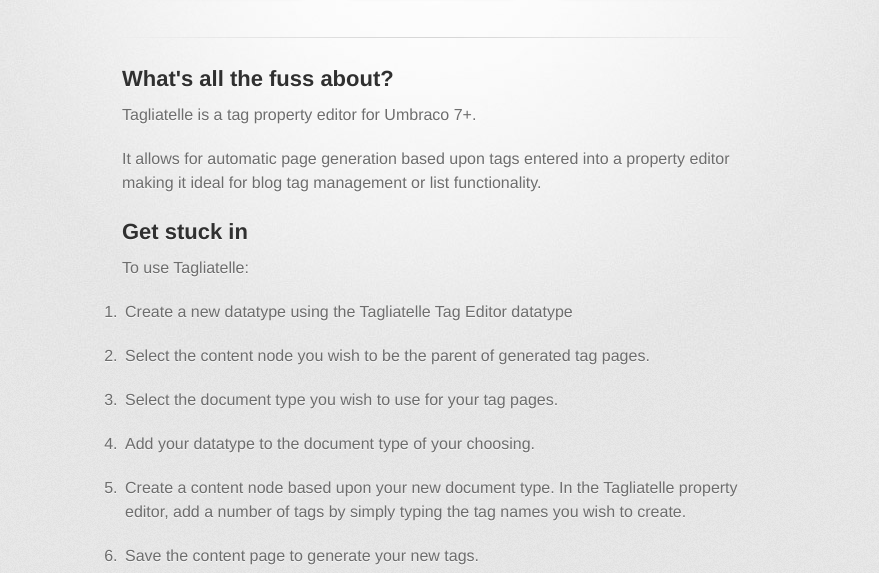
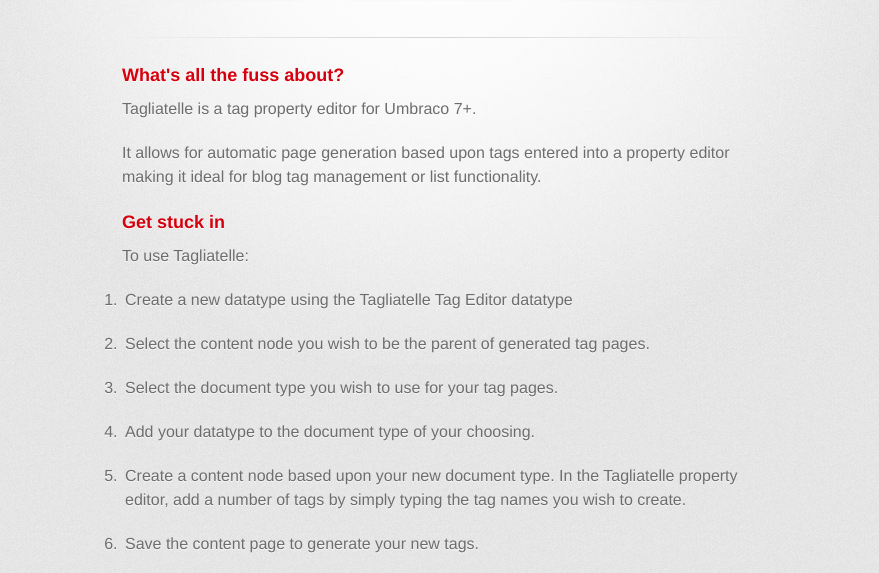
Before and after one commit to ArnoldV/jezzipin.TagliatelleTagManager, a plain HTML site: page index.html in a window 1280 px wide. Shown: the part 209-782 px from the top of the page, without its empty margins (208-1087 px from the left). Drawn offline with Linux system fonts and the light colour scheme; a web font is replaced by a local one.

Commit message:
Create gh-pages branch via GitHub

```diff
--- a/index.html
+++ b/index.html
@@ -31,15 +31,15 @@
         <hr>
 
         <section id="main_content">
-          <h2>
-<a id="whats-all-the-fuss-about" class="anchor" href="#whats-all-the-fuss-about" aria-hidden="true"><span aria-hidden="true" class="octicon octicon-link"></span></a>What's all the fuss about?</h2>
+          <h3>
+<a id="whats-all-the-fuss-about" class="anchor" href="#whats-all-the-fuss-about" aria-hidden="true"><span aria-hidden="true" class="octicon octicon-link"></span></a>What's all the fuss about?</h3>
 
 <p>Tagliatelle is a tag property editor for Umbraco 7+.</p>
 
 <p>It allows for automatic page generation based upon tags entered into a property editor making it ideal for blog tag management or list functionality.</p>
 
-<h2>
-<a id="get-stuck-in" class="anchor" href="#get-stuck-in" aria-hidden="true"><span aria-hidden="true" class="octicon octicon-link"></span></a>Get stuck in</h2>
+<h3>
+<a id="get-stuck-in" class="anchor" href="#get-stuck-in" aria-hidden="true"><span aria-hidden="true" class="octicon octicon-link"></span></a>Get stuck in</h3>
 
 <p>To use Tagliatelle: </p>
 
--- a/params.json
+++ b/params.json
@@ -1 +1 @@
-{"name":"Tagliatelle Tag Manager","tagline":"Automated tag generation and management for Umbraco","body":"## What's all the fuss about?\r\n\r\nTagliatelle is a tag property editor for Umbraco 7+.\r\n\r\nIt allows for automatic page generation based upon tags entered into a property editor making it ideal for blog tag management or list functionality.\r\n\r\n##Get stuck in\r\n\r\nTo use Tagliatelle: \r\n\r\n1. Create a new datatype using the Tagliatelle Tag Editor datatype\r\n\r\n2. Select the content node you wish to be the parent of generated tag pages.\r\n\r\n3. Select the document type you wish to use for your tag pages.\r\n\r\n4. Add your datatype to the document type of your choosing.\r\n\r\n5. Create a content node based upon your new document type. In the Tagliatelle property editor, add a number of tags by simply typing the tag names you wish to create.\r\n\r\n6. Save the content page to generate your new tags.\r\n\r\nYou can also select and assign existing tags using the Tagliatelle Tag Editor.\r\n\r\n### Authors and Contributors\r\nTagliatelle Tag Editor was developed solely by @JasonEspin\r\n\r\n","google":"","note":"Don't delete this file! It's used internally to help with page regeneration."}
+{"name":"Tagliatelle Tag Manager","tagline":"Automated tag generation and management for Umbraco","body":"### What's all the fuss about?\r\n\r\nTagliatelle is a tag property editor for Umbraco 7+.\r\n\r\nIt allows for automatic page generation based upon tags entered into a property editor making it ideal for blog tag management or list functionality.\r\n\r\n### Get stuck in\r\n\r\nTo use Tagliatelle: \r\n\r\n1. Create a new datatype using the Tagliatelle Tag Editor datatype\r\n\r\n2. Select the content node you wish to be the parent of generated tag pages.\r\n\r\n3. Select the document type you wish to use for your tag pages.\r\n\r\n4. Add your datatype to the document type of your choosing.\r\n\r\n5. Create a content node based upon your new document type. In the Tagliatelle property editor, add a number of tags by simply typing the tag names you wish to create.\r\n\r\n6. Save the content page to generate your new tags.\r\n\r\nYou can also select and assign existing tags using the Tagliatelle Tag Editor.\r\n\r\n### Authors and Contributors\r\nTagliatelle Tag Editor was developed solely by @JasonEspin\r\n\r\n","google":"","note":"Don't delete this file! It's used internally to help with page regeneration."}
```
